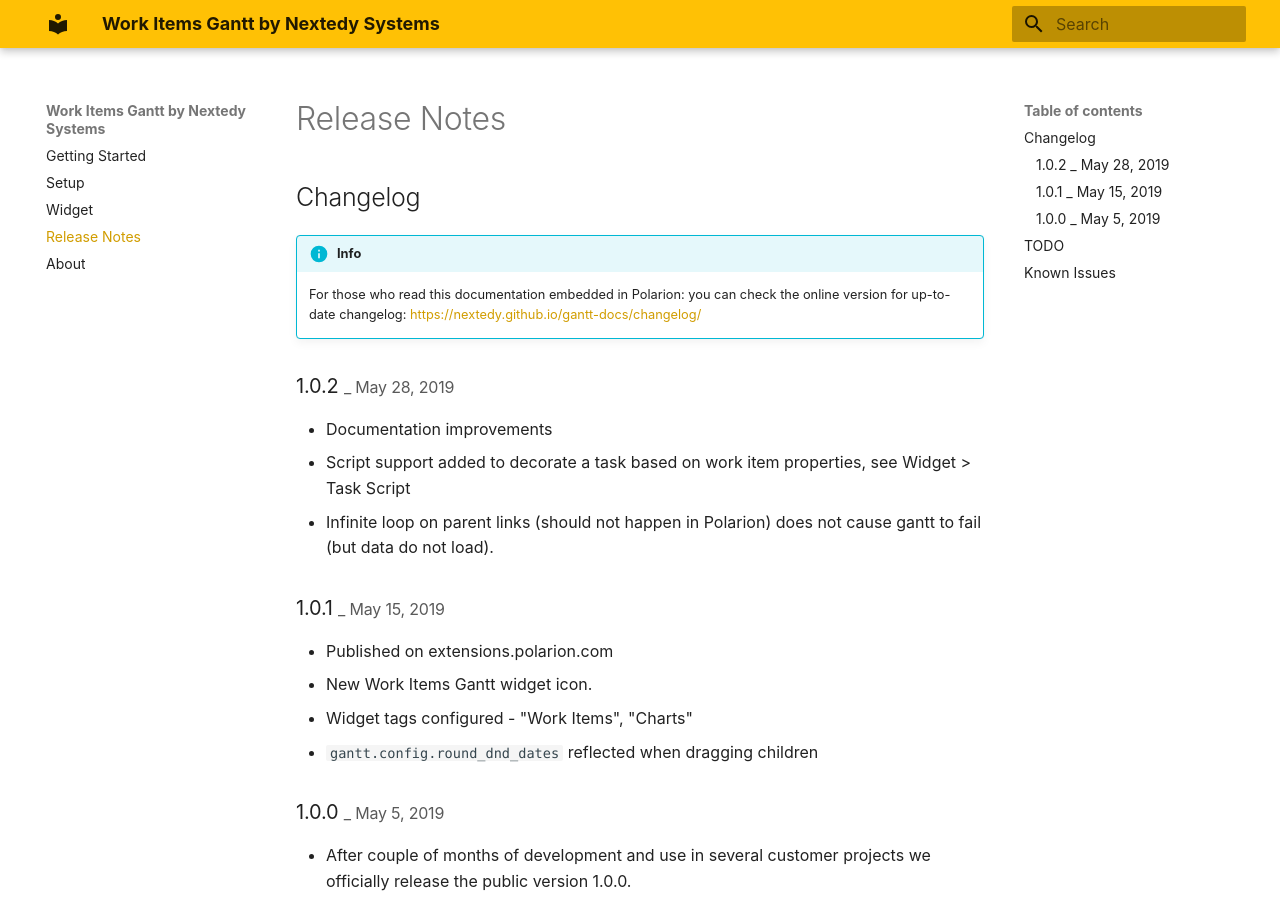
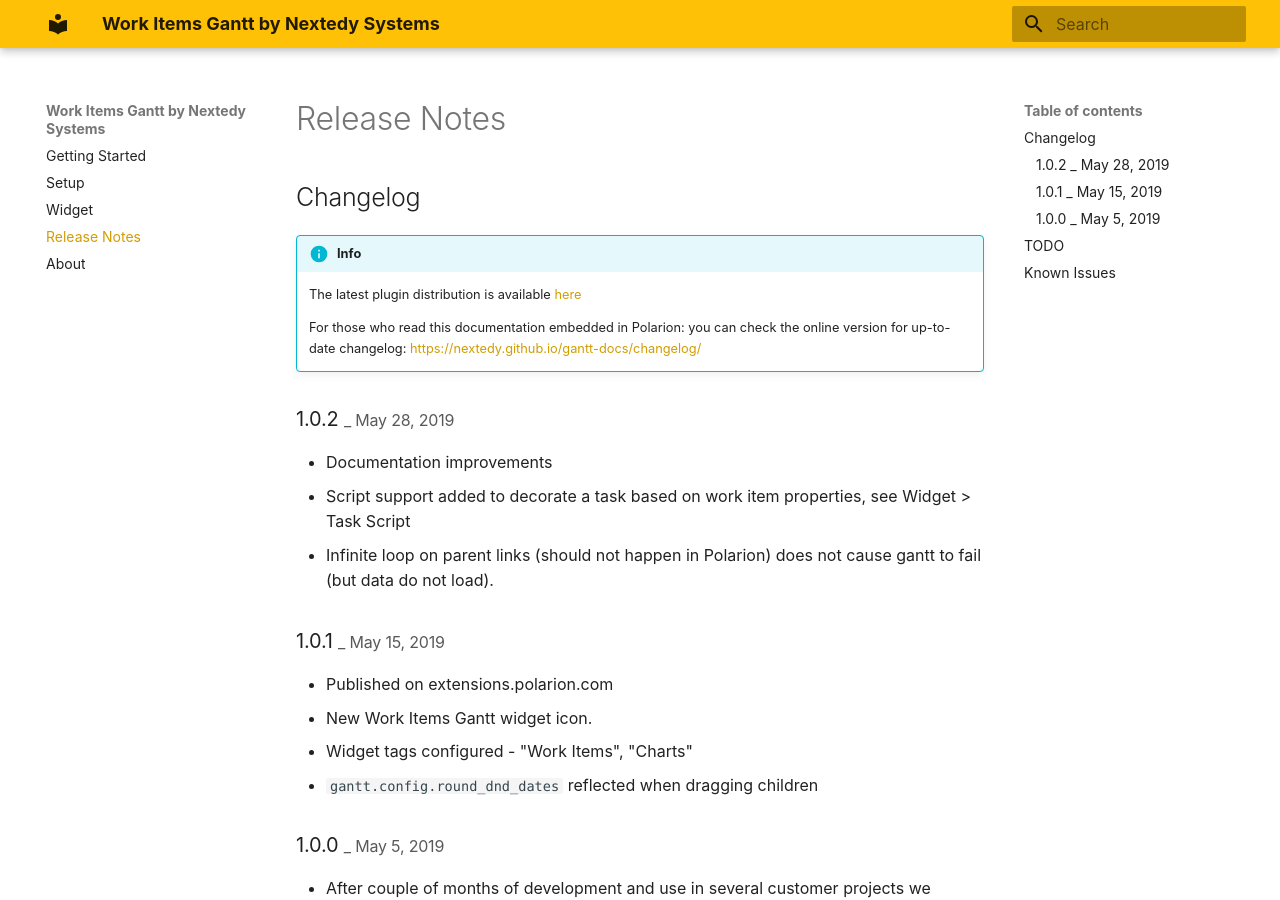
Before and after one commit to nextedy/gantt-docs, an MkDocs documentation site: the page built from docs/changelog.md, in a window 1280 px wide and 900 px high. Built offline with MkDocs 1.6.1 and Material for MkDocs 9.7.7, drawn with Linux system fonts in a browser that asks for light colours.

Commit message:
add link to download

```diff
--- a/docs/changelog.md
+++ b/docs/changelog.md
@@ -1,8 +1,11 @@
 # Release Notes
+
 
 ## Changelog
 
 !!! info
+    The latest plugin distribution is available [here](https://nextedy.github.io/gantt-docs/download/work_items_gantt.zip)
+
     For those who read this documentation embedded in Polarion: you can check the online version for up-to-date changelog:
     <https://nextedy.github.io/gantt-docs/changelog/>
 
```
